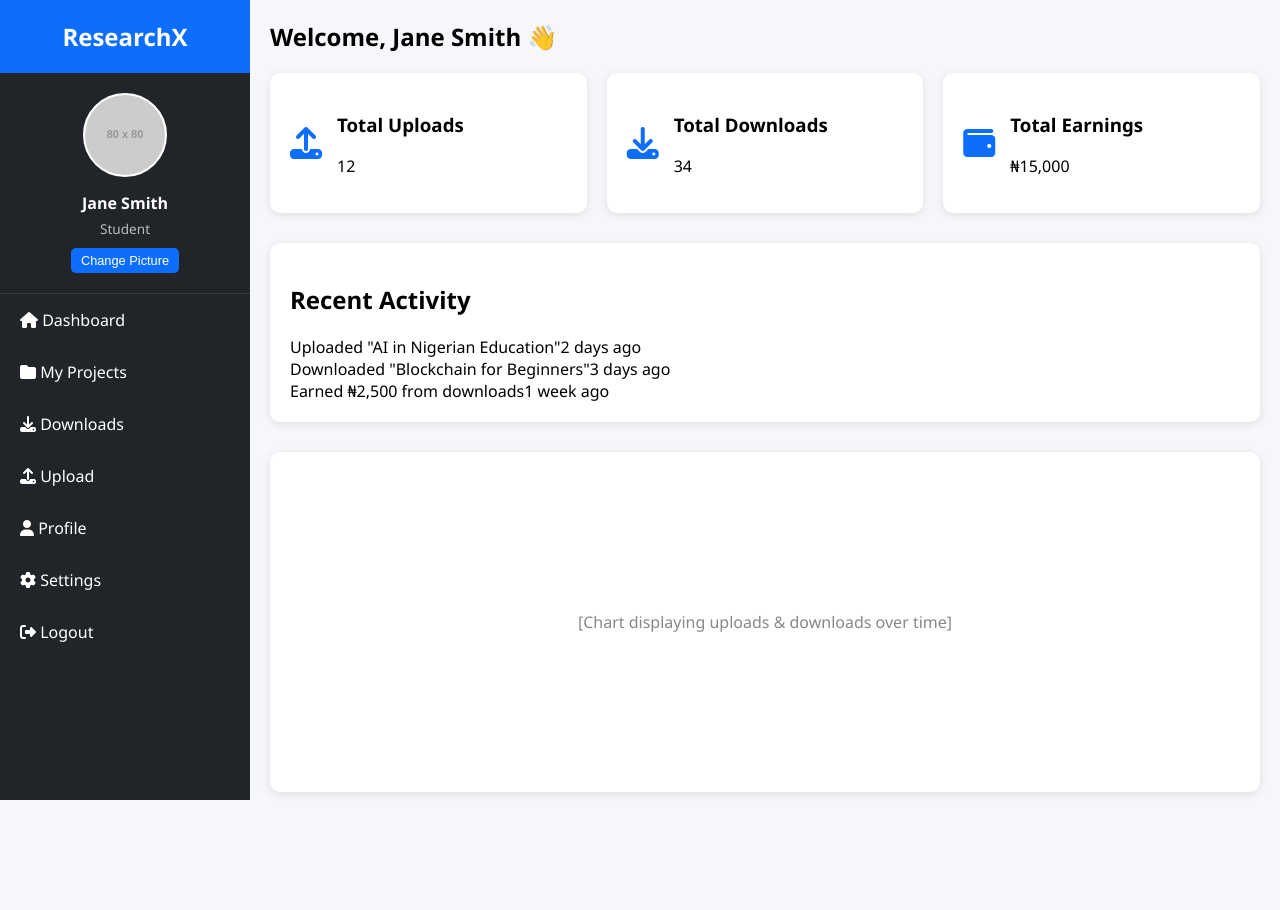
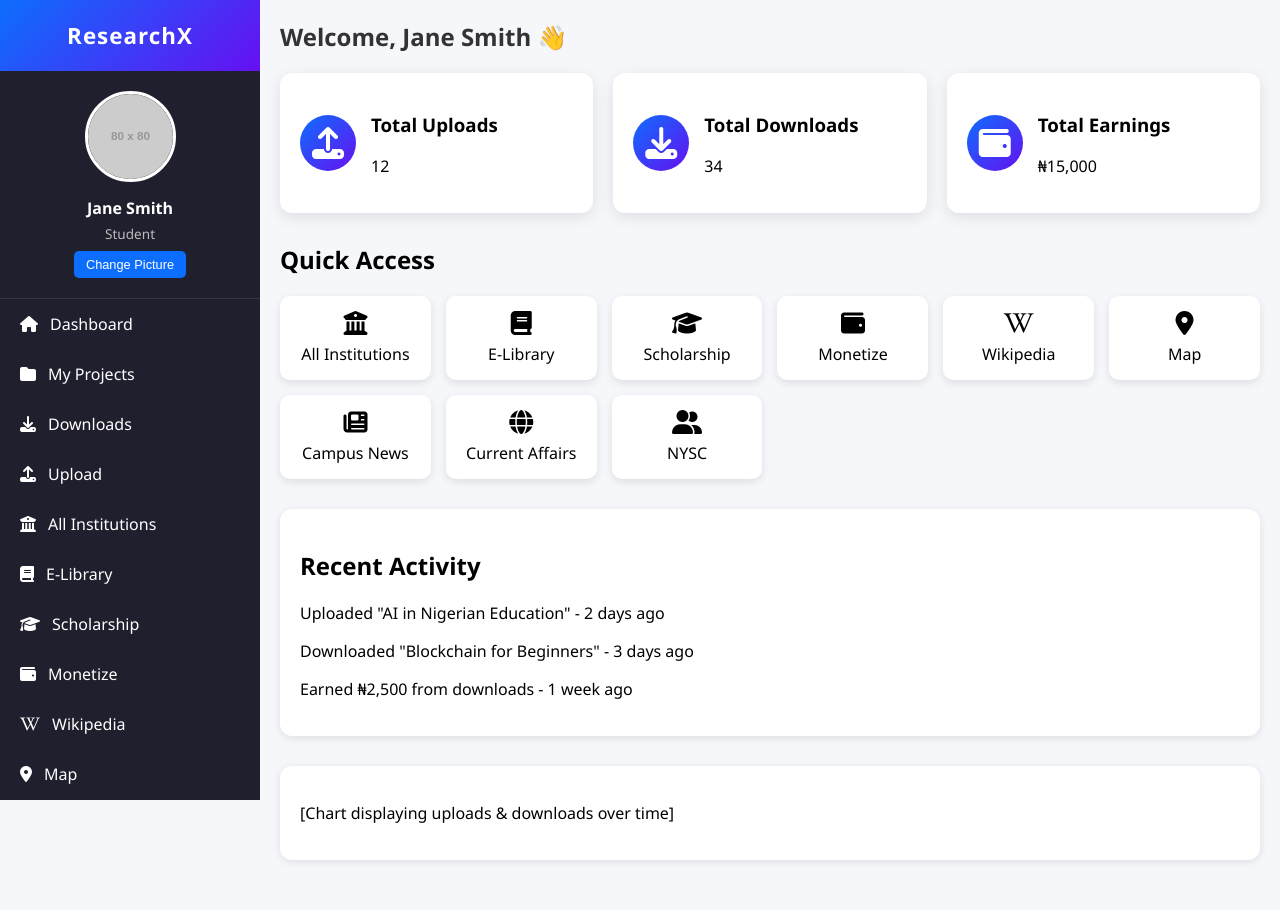
Before and after one commit to batmanrealbadman/ResearchX, a plain HTML site: page dashboard.html in a window 1280 px wide. Before the commit the page ends 812 px from the top, so only its background shows below. Drawn offline with Linux system fonts and the light colour scheme; placeholder pictures from the web are drawn by us.

Commit message:
Add files via upload

```diff
--- a/dashboard.html
+++ b/dashboard.html
@@ -10,8 +10,9 @@
         --primary: #0d6efd;
         --secondary: #198754;
         --accent: #fd7e14;
-        --dark: #212529;
+        --dark: #1f1f2e;
         --light: #f8f9fa;
+        --gradient: linear-gradient(135deg, #0d6efd, #6610f2);
     }
 
     body {
@@ -25,7 +26,7 @@
     .sidebar {
         background: var(--dark);
         color: white;
-        width: 250px;
+        width: 260px;
         height: 100vh;
         position: fixed;
         display: flex;
@@ -36,8 +37,10 @@
     .sidebar h2 {
         text-align: center;
         padding: 20px;
-        background: var(--primary);
+        background: var(--gradient);
         margin: 0;
+        font-size: 1.4rem;
+        letter-spacing: 1px;
     }
 
     /* Profile card */
@@ -48,12 +51,11 @@
     }
 
     .profile-card img {
-        width: 80px;
-        height: 80px;
+        width: 85px;
+        height: 85px;
         border-radius: 50%;
-        border: 2px solid white;
+        border: 3px solid white;
         object-fit: cover;
-        background: white;
     }
 
     .profile-card h3 {
@@ -67,36 +69,35 @@
         margin: 0;
     }
 
-    .profile-card input {
-        display: none;
-    }
-
     .upload-btn {
         background: var(--primary);
         color: white;
         border: none;
-        padding: 5px 10px;
+        padding: 6px 12px;
         font-size: 0.8rem;
         border-radius: 5px;
         cursor: pointer;
-        margin-top: 10px;
+        margin-top: 8px;
     }
 
     .sidebar a {
-        padding: 15px 20px;
+        padding: 14px 20px;
         color: white;
         text-decoration: none;
-        display: block;
-        transition: background 0.3s;
+        display: flex;
+        align-items: center;
+        gap: 12px;
+        transition: all 0.3s;
     }
 
     .sidebar a:hover {
         background: var(--primary);
+        transform: translateX(4px);
     }
 
     /* Main */
     .main {
-        margin-left: 250px;
+        margin-left: 260px;
         padding: 20px;
         flex: 1;
     }
@@ -105,6 +106,7 @@
         font-size: 1.5rem;
         font-weight: bold;
         margin-bottom: 20px;
+        color: #333;
     }
 
     .stats-grid {
@@ -117,36 +119,63 @@
     .card {
         background: white;
         padding: 20px;
-        border-radius: 10px;
+        border-radius: 12px;
         display: flex;
         align-items: center;
         gap: 15px;
-        box-shadow: 0 2px 8px rgba(0,0,0,0.1);
+        box-shadow: 0 4px 15px rgba(0,0,0,0.1);
+        transition: all 0.3s;
+    }
+
+    .card:hover {
+        transform: translateY(-4px);
+        box-shadow: 0 8px 20px rgba(0,0,0,0.15);
     }
 
     .card i {
         font-size: 2rem;
-        color: var(--primary);
+        background: var(--gradient);
+        color: white;
+        padding: 12px;
+        border-radius: 50%;
     }
 
-    .activity {
-        background: white;
-        padding: 20px;
-        border-radius: 10px;
-        box-shadow: 0 2px 8px rgba(0,0,0,0.1);
+    /* Quick Access Buttons */
+    .quick-access {
+        display: grid;
+        grid-template-columns: repeat(auto-fit, minmax(140px, 1fr));
+        gap: 15px;
         margin-bottom: 30px;
     }
 
-    .chart {
+    .quick-btn {
+        background: white;
+        padding: 15px;
+        text-align: center;
+        border-radius: 10px;
+        box-shadow: 0 3px 8px rgba(0,0,0,0.1);
+        cursor: pointer;
+        transition: all 0.3s;
+    }
+
+    .quick-btn:hover {
+        background: var(--primary);
+        color: white;
+        transform: scale(1.05);
+    }
+
+    .quick-btn i {
+        font-size: 1.5rem;
+        margin-bottom: 8px;
+        display: block;
+    }
+
+    .activity, .chart {
         background: white;
         padding: 20px;
-        border-radius: 10px;
-        height: 300px;
+        border-radius: 12px;
         box-shadow: 0 2px 8px rgba(0,0,0,0.1);
-        display: flex;
-        align-items: center;
-        justify-content: center;
-        color: #888;
+        margin-bottom: 30px;
     }
 </style>
 </head>
@@ -158,20 +187,29 @@
         <img id="profilePic" src="https://via.placeholder.com/80?text=User" alt="Profile Picture">
         <h3 id="sidebarUsername">John Doe</h3>
         <p>Student</p>
-        <input type="file" id="uploadPic" accept="image/*">
+        <input type="file" id="uploadPic" accept="image/*" style="display:none;">
         <button class="upload-btn" onclick="document.getElementById('uploadPic').click()">Change Picture</button>
     </div>
     <a href="dashboard.html"><i class="fas fa-home"></i> Dashboard</a>
     <a href="projects.html"><i class="fas fa-folder"></i> My Projects</a>
     <a href="downloads.html"><i class="fas fa-download"></i> Downloads</a>
     <a href="Easyupload.html"><i class="fas fa-upload"></i> Upload</a>
+    <a href="institutions.html"><i class="fas fa-university"></i> All Institutions</a>
+    <a href="elibrary.html"><i class="fas fa-book"></i> E-Library</a>
+    <a href="scholarship.html"><i class="fas fa-graduation-cap"></i> Scholarship</a>
+    <a href="monetize.html"><i class="fas fa-wallet"></i> Monetize</a>
+    <a href="https://wikipedia.org" target="_blank"><i class="fab fa-wikipedia-w"></i> Wikipedia</a>
+    <a href="map.html"><i class="fas fa-map-marker-alt"></i> Map</a>
+    <a href="campus-news.html"><i class="fas fa-newspaper"></i> Campus News</a>
+    <a href="current-affairs.html"><i class="fas fa-globe"></i> Current Affairs</a>
+    <a href="nysc.html"><i class="fas fa-user-friends"></i> NYSC</a>
     <a href="profile.html"><i class="fas fa-user"></i> Profile</a>
     <a href="settings.html"><i class="fas fa-cog"></i> Settings</a>
     <a href="logout.html"><i class="fas fa-sign-out-alt"></i> Logout</a>
 </div>
 
 <div class="main">
-    <div class="welcome">Welcome, <span id="username">John Doe</span> 👋</div>
+    <div class="welcome">Welcome, <span id="username">Hassan sani ahmed</span> 👋</div>
 
     <div class="stats-grid">
         <div class="card"><i class="fas fa-upload"></i><div><h3>Total Uploads</h3><p>12</p></div></div>
@@ -179,23 +217,34 @@
         <div class="card"><i class="fas fa-wallet"></i><div><h3>Total Earnings</h3><p>₦15,000</p></div></div>
     </div>
 
+    <h2>Quick Access</h2>
+    <div class="quick-access">
+        <div class="quick-btn"><i class="fas fa-university"></i> All Institutions</div>
+        <div class="quick-btn"><i class="fas fa-book"></i> E-Library</div>
+        <div class="quick-btn"><i class="fas fa-graduation-cap"></i> Scholarship</div>
+        <div class="quick-btn"><i class="fas fa-wallet"></i> Monetize</div>
+        <div class="quick-btn"><i class="fab fa-wikipedia-w"></i> Wikipedia</div>
+        <div class="quick-btn"><i class="fas fa-map-marker-alt"></i> Map</div>
+        <div class="quick-btn"><i class="fas fa-newspaper"></i> Campus News</div>
+        <div class="quick-btn"><i class="fas fa-globe"></i> Current Affairs</div>
+        <div class="quick-btn"><i class="fas fa-user-friends"></i> NYSC</div>
+    </div>
+
     <div class="activity">
         <h2>Recent Activity</h2>
-        <div class="activity-item"><span>Uploaded "AI in Nigerian Education"</span><span>2 days ago</span></div>
-        <div class="activity-item"><span>Downloaded "Blockchain for Beginners"</span><span>3 days ago</span></div>
-        <div class="activity-item"><span>Earned ₦2,500 from downloads</span><span>1 week ago</span></div>
+        <p>Uploaded "AI in Nigerian Education" - 2 days ago</p>
+        <p>Downloaded "Blockchain for Beginners" - 3 days ago</p>
+        <p>Earned ₦2,500 from downloads - 1 week ago</p>
     </div>
 
     <div class="chart"><p>[Chart displaying uploads & downloads over time]</p></div>
 </div>
 
 <script>
-    // Example username (replace with Supabase data)
     const username = "Jane Smith";
     document.getElementById("username").textContent = username;
     document.getElementById("sidebarUsername").textContent = username;
 
-    // Profile picture upload preview
     document.getElementById("uploadPic").addEventListener("change", function(e) {
         const file = e.target.files[0];
         if (file) {
```
